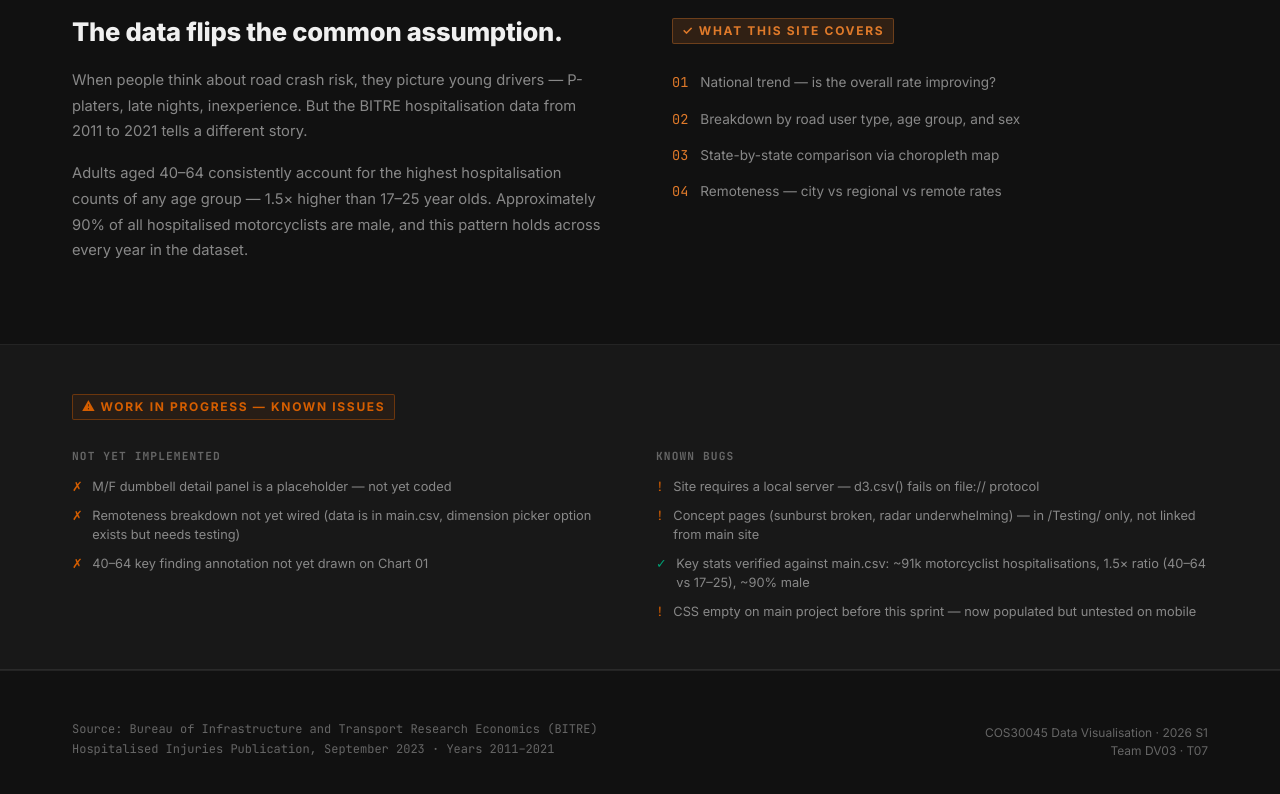
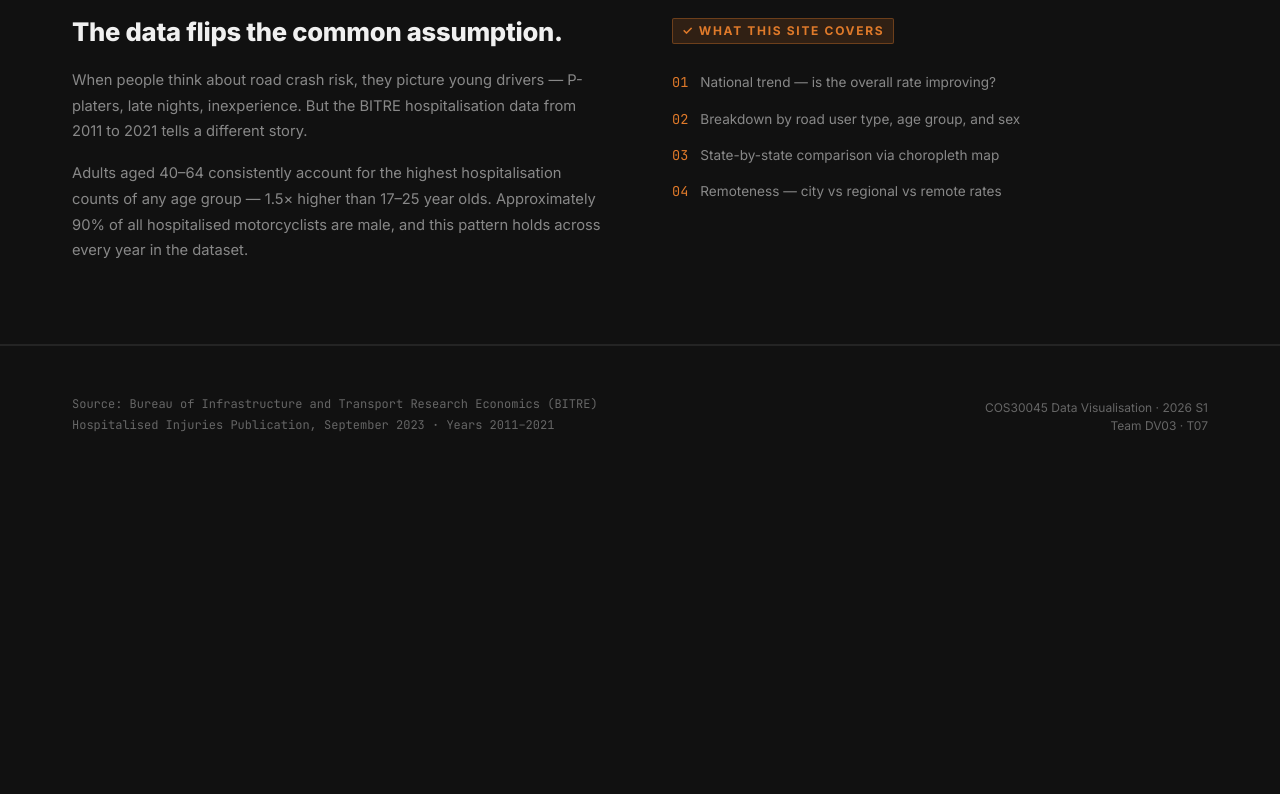
Before and after one commit to LucasJurgec/Overlooked-On-The-Road, a plain HTML site: page index.html in a window 1280 px wide. Shown: the part 964-1758 px from the top of the page. After the commit the page ends 1447 px from the top, so only its background shows below. Drawn offline with Linux system fonts and the light colour scheme.

Commit message:
Remove work in progress texts

```diff
--- a/index.html
+++ b/index.html
@@ -115,35 +115,6 @@
     </div>
   </section>
 
-  <!-- ── KNOWN ISSUES (dev note — remove before final submission) ── -->
-  <section style="padding: 3rem 0; border-bottom: 1px solid var(--border); background: var(--bg-raised);">
-    <div class="container">
-      <div class="section-label" style="border-color:rgba(213,94,0,0.4); background:rgba(213,94,0,0.08); color:#D55E00;">⚠ Work in Progress — Known Issues</div>
-      <div style="display:grid; grid-template-columns:1fr 1fr; gap:2rem; margin-top:0.5rem;">
-
-        <div>
-          <p style="font-size:0.7rem; font-weight:700; letter-spacing:0.1em; text-transform:uppercase; color:var(--text-muted); font-family:var(--font-mono); margin-bottom:0.75rem;">Not yet implemented</p>
-          <ul style="list-style:none; display:flex; flex-direction:column; gap:0.6rem;">
-<li style="font-size:0.8rem; color:var(--text-dim); display:flex; gap:0.6rem;"><span style="color:#D55E00; font-family:var(--font-mono); flex-shrink:0;">✗</span>M/F dumbbell detail panel is a placeholder — not yet coded</li>
-            <li style="font-size:0.8rem; color:var(--text-dim); display:flex; gap:0.6rem;"><span style="color:#D55E00; font-family:var(--font-mono); flex-shrink:0;">✗</span>Remoteness breakdown not yet wired (data is in main.csv, dimension picker option exists but needs testing)</li>
-            <li style="font-size:0.8rem; color:var(--text-dim); display:flex; gap:0.6rem;"><span style="color:#D55E00; font-family:var(--font-mono); flex-shrink:0;">✗</span>40–64 key finding annotation not yet drawn on Chart 01</li>
-          </ul>
-        </div>
-
-        <div>
-          <p style="font-size:0.7rem; font-weight:700; letter-spacing:0.1em; text-transform:uppercase; color:var(--text-muted); font-family:var(--font-mono); margin-bottom:0.75rem;">Known bugs</p>
-          <ul style="list-style:none; display:flex; flex-direction:column; gap:0.6rem;">
-            <li style="font-size:0.8rem; color:var(--text-dim); display:flex; gap:0.6rem;"><span style="color:#D55E00; font-family:var(--font-mono); flex-shrink:0;">!</span>Site requires a local server — d3.csv() fails on file:// protocol</li>
-            <li style="font-size:0.8rem; color:var(--text-dim); display:flex; gap:0.6rem;"><span style="color:#D55E00; font-family:var(--font-mono); flex-shrink:0;">!</span>Concept pages (sunburst broken, radar underwhelming) — in /Testing/ only, not linked from main site</li>
-            <li style="font-size:0.8rem; color:var(--text-dim); display:flex; gap:0.6rem;"><span style="color:#009E73; font-family:var(--font-mono); flex-shrink:0;">✓</span>Key stats verified against main.csv: ~91k motorcyclist hospitalisations, 1.5× ratio (40–64 vs 17–25), ~90% male</li>
-            <li style="font-size:0.8rem; color:var(--text-dim); display:flex; gap:0.6rem;"><span style="color:#D55E00; font-family:var(--font-mono); flex-shrink:0;">!</span>CSS empty on main project before this sprint — now populated but untested on mobile</li>
-          </ul>
-        </div>
-
-      </div>
-    </div>
-  </section>
-
   <footer>
     <div class="container">
       <div class="footer-inner">
```
Also changed, not shown: visualisation.html (+1 -2 lines).
